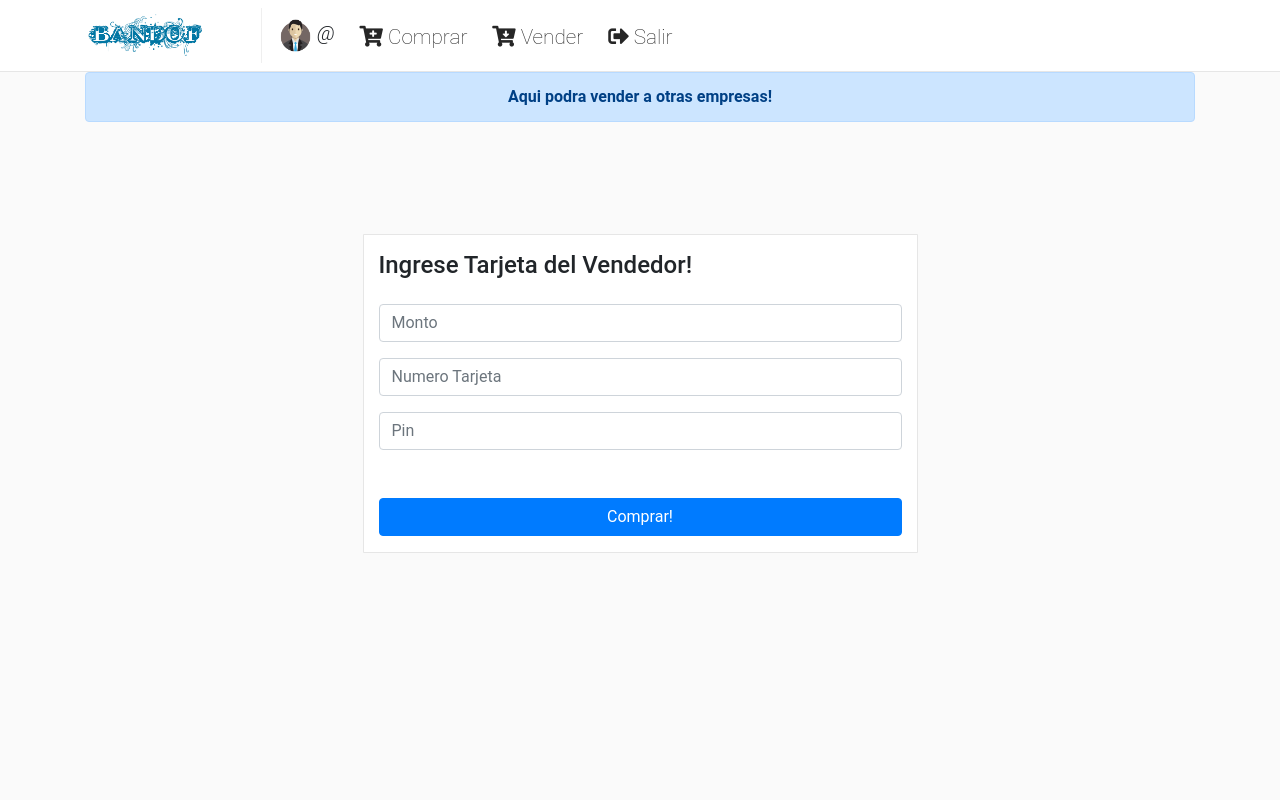
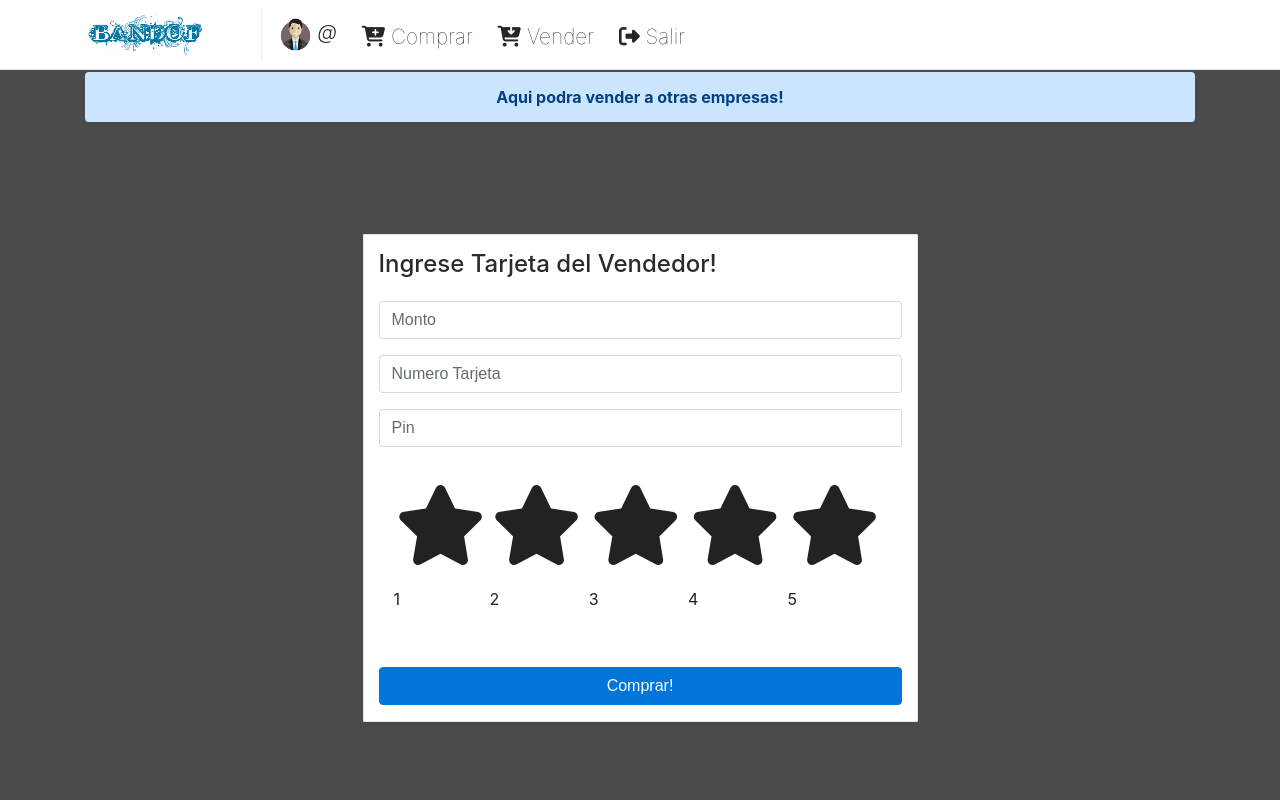
Before and after one commit to Emilio4585/platzigram, a Django app: template templates/posts/new-sell.html in a window 1280 px wide. Run offline with Django 3.2, Linux system fonts and the light colour scheme; the template is opened without the code that fills it, so the values that code supplies are empty; some libraries are stand-ins or nearby versions.

Commit message:
imagenes bandof

```diff
--- /dev/null
+++ b/static/js/rating.js
@@ -0,0 +1,4 @@
+// Rating Initialization
+$(document).ready(function() {
+  $('#rateMe3').mdbRate();
+});
--- a/templates/base.html
+++ b/templates/base.html
@@ -25,7 +25,9 @@
 <script src="https://code.jquery.com/jquery-3.3.1.slim.min.js"
 		integrity="sha384-q8i/X+965DzO0rT7abK41JStQIAqVgRVzpbzo5smXKp4YfRvH+8abtTE1Pi6jizo"
 		crossorigin="anonymous"></script>
+
 	<script src="https://cdnjs.cloudflare.com/ajax/libs/popper.js/1.14.3/umd/popper.min.js" integrity="sha384-ZMP7rVo3mIykV+2+9J3UJ46jBk0WLaUAdn689aCwoqbBJiSnjAK/l8WvCWPIPm49" crossorigin="anonymous"></script>
 	<script src="https://stackpath.bootstrapcdn.com/bootstrap/4.1.3/js/bootstrap.min.js" integrity="sha384-ChfqqxuZUCnJSK3+MXmPNIyE6ZbWh2IMqE241rYiqJxyMiZ6OW/JmZQ5stwEULTy" crossorigin="anonymous"></script>
+
 </body>
 </html>
--- a/templates/posts/detail.html
+++ b/templates/posts/detail.html
@@ -6,11 +6,10 @@
 
 {% block container %}
 
+
 <div class="container">
     <div class="row">
         {% include 'posts/post_card.html' %}
     </div>
 </div>
-
-
 {% endblock %}
--- a/templates/posts/new-sell.html
+++ b/templates/posts/new-sell.html
@@ -55,6 +55,7 @@
                             {% for error in form.title.errors %}{{ error }}{% endfor %}
                         </div>
                     </div>
+                    {% include 'posts/star_rating.html' %}
                 <!--
                     {# Photo field #}
                     <div class="form-group">
--- /dev/null
+++ b/templates/posts/star_rating.html
@@ -0,0 +1,41 @@
+<link href="https://maxcdn.bootstrapcdn.com/bootstrap/4.0.0-alpha.6/css/bootstrap.min.css" rel="stylesheet" integrity="sha384-rwoIResjU2yc3z8GV/NPeZWAv56rSmLldC3R/AZzGRnGxQQKnKkoFVhFQhNUwEyJ" crossorigin="anonymous">
+
+<style>
+
+@import url(//netdna.bootstrapcdn.com/font-awesome/3.2.1/css/font-awesome.css);
+
+body
+{
+  background: #4a4a4c !important;
+}
+
+.starrating > input {display: none;}  /* Remove radio buttons */
+
+.starrating > label:before {
+  content: "\f005"; /* Star */
+  margin: 2px;
+  font-size: 5em;
+  font-family: FontAwesome;
+  display: inline-block;
+}
+
+.starrating > label
+{
+  color: #222222; /* Start color when not clicked */
+}
+
+.starrating > input:checked ~ label
+{ color: #ffca08 ; } /* Set yellow color when star checked */
+
+.starrating > input:hover ~ label
+{ color: #ffca08 ;  } /* Set yellow color when star hover */
+</style>
+<div class="container">
+        <div class="starrating risingstar d-flex justify-content-center flex-row-reverse">
+            <input type="radio" id="star5" name="rating" value="5" /><label for="star5" title="5 star">5</label>
+            <input type="radio" id="star4" name="rating" value="4" /><label for="star4" title="4 star">4</label>
+            <input type="radio" id="star3" name="rating" value="3" /><label for="star3" title="3 star">3</label>
+            <input type="radio" id="star2" name="rating" value="2" /><label for="star2" title="2 star">2</label>
+            <input type="radio" id="star1" name="rating" value="1" /><label for="star1" title="1 star">1</label>
+        </div>
+  </div>
--- a/templates/users/card_information.html
+++ b/templates/users/card_information.html
@@ -1,7 +1,7 @@
 <div class="container">
     <div class="row justify-content-md-center">
-        <div class="col-8 pt-3 pb-3 " id="profile-box">
-            <div class="col-sm-4 d-flex justify-content-center">
+        <div class="col-20 pt-2 pb-2 " id="profile-box">
+            <div class="col-sm-10 d-flex justify-content-center">
                 <img alt="@{{ user.username}}" class="rounded-circle" height="150px"
                      max-width="150px" src="{{ user.profile.picture.url }}"/>
             </div>
```
Also changed, not shown: templates/users/detail.html (+10 -1 lines), db.sqlite3.
